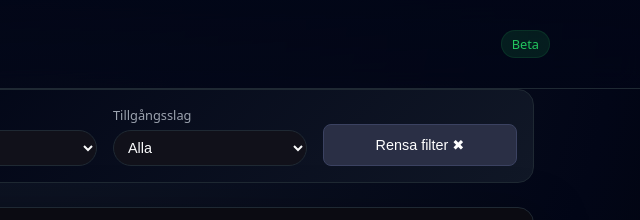
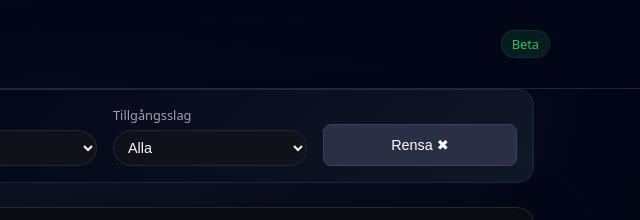
Before and after one commit to etfnordic/ETF, a plain HTML site: page index.html in a window 1280 px wide. Shown: the top 220 px of the page, 640-1280 px from the left. Drawn offline with nearby package versions, Linux system fonts and the light colour scheme; no server answers.

Commit message:
Update index.html

```diff
--- a/index.html
+++ b/index.html
@@ -67,7 +67,7 @@
 
         <!-- Rensa-knapp -->
         <div class="filter-group" style="align-self: flex-end;">
-          <button id="resetFiltersBtn" class="reset-btn">Rensa filter ✖</button>
+          <button id="resetFiltersBtn" class="reset-btn">Rensa ✖</button>
         </div>
       </section>
 
```
